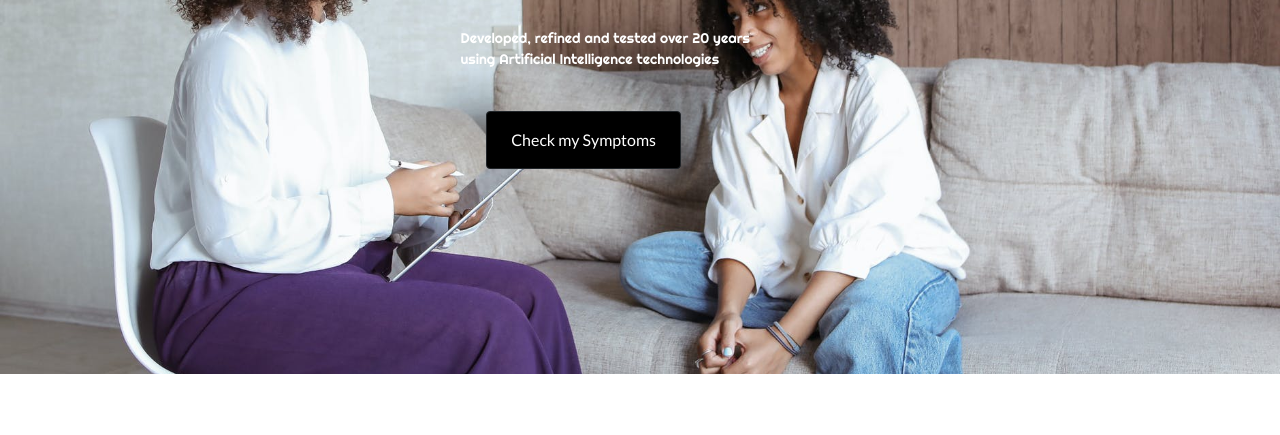
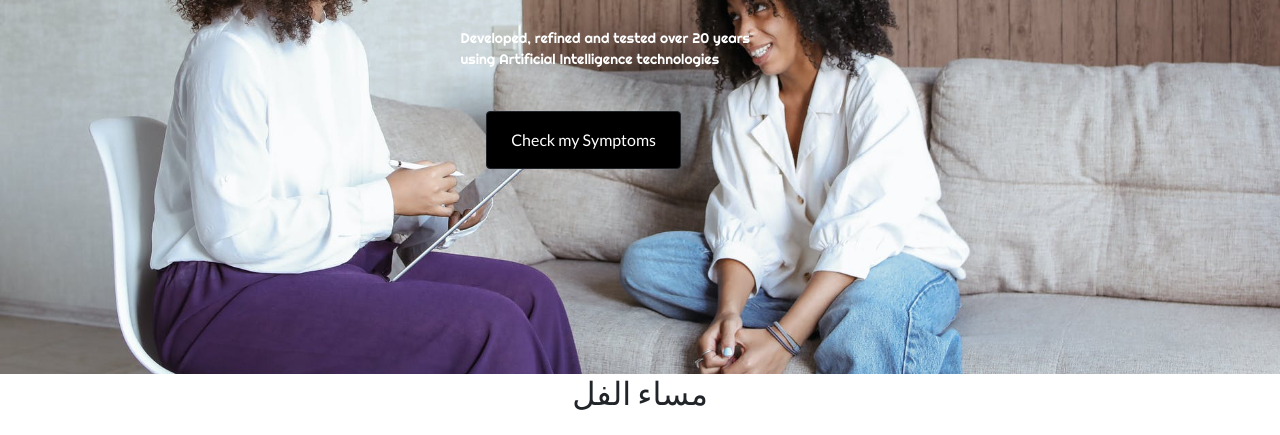
Before and after one commit to AhmedZohny207/Symptom-Checker, a plain HTML site: page index.html in a window 1280 px wide. Shown: the part 365-800 px from the top of the page. Drawn offline with Linux system fonts and the light colour scheme.

Commit message:
h2 by niazy

```diff
--- a/index.html
+++ b/index.html
@@ -78,5 +78,9 @@
     </div>
     <!--======================================End Site-Content========================================-->
 
+    <div>
+      <h2 class="text-center">مساء الفل</h2>
+    </div>
+
 </body>
 </html>
```
